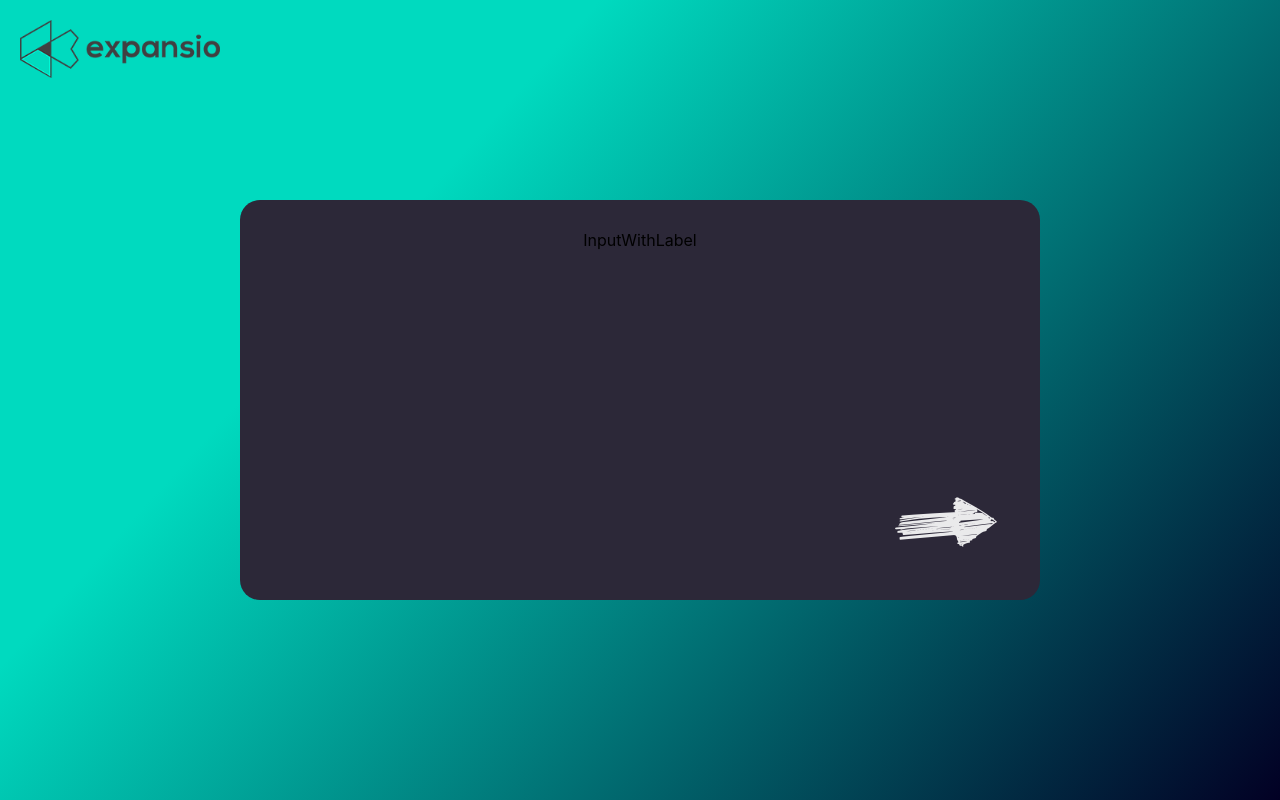
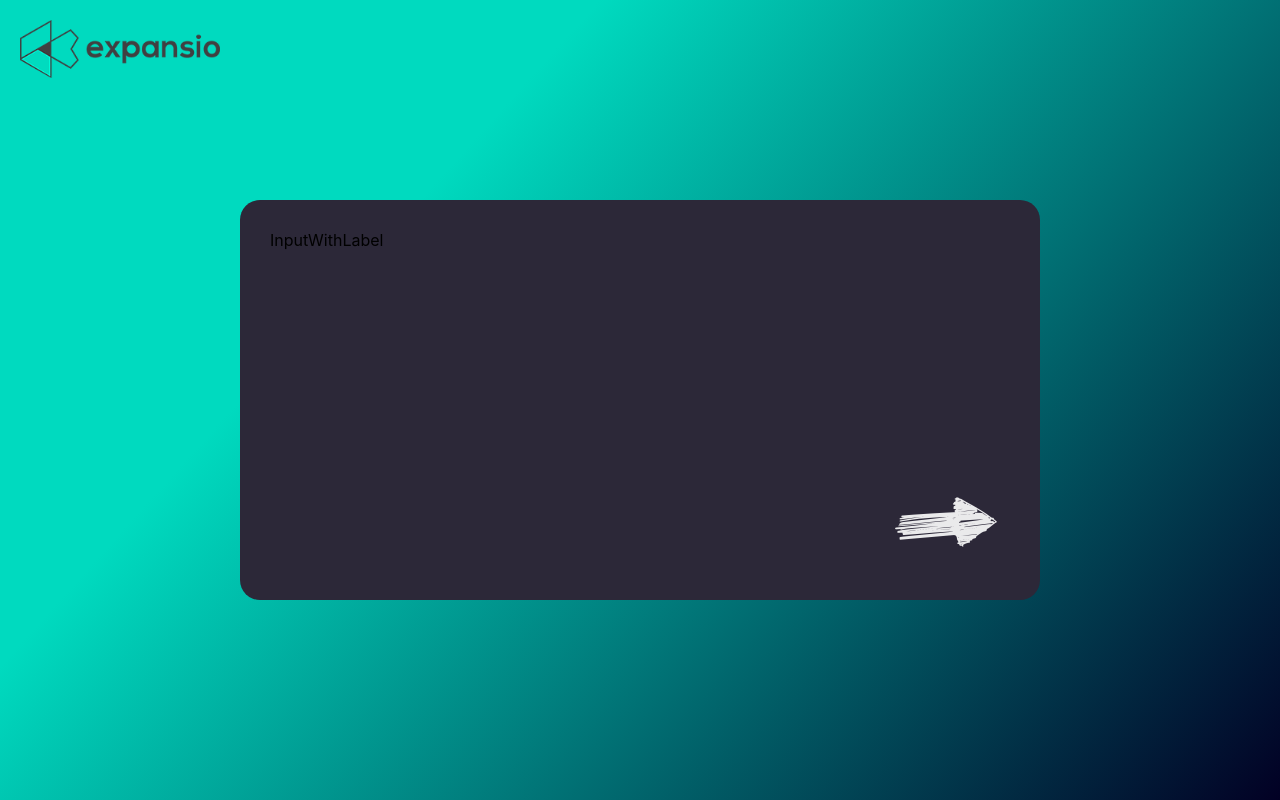
Before and after one commit to wojciechnowaczyk/quizz_app, a React (Create React App) app in the folder quiz_app/: page / in a window 1280 px wide. Built offline with nearby package versions, Linux system fonts and the light colour scheme.

Commit message:
Dashboard routing was implemented

```diff
--- a/quiz_app/package.json
+++ b/quiz_app/package.json
@@ -9,6 +9,7 @@
     "@testing-library/user-event": "^12.1.10",
     "react": "^17.0.2",
     "react-dom": "^17.0.2",
+    "react-router-dom": "^6.0.2",
     "react-scripts": "4.0.3",
     "styled-components": "^5.3.3",
     "web-vitals": "^1.0.1"
--- a/quiz_app/src/App.js
+++ b/quiz_app/src/App.js
@@ -4,9 +4,7 @@
 
 function App() {
   return (
-    <div className="App">
-      <MainScreen />
-    </div>
+    <div className="App" />
   );
 }
 
--- a/quiz_app/src/index.js
+++ b/quiz_app/src/index.js
@@ -3,11 +3,17 @@
 import './index.css';
 import App from './App';
 import reportWebVitals from './reportWebVitals';
+import { BrowserRouter } from "react-router-dom";
+import Navigation from './routing';
 
 ReactDOM.render(
   <React.StrictMode>
-    <App />
-  </React.StrictMode>,
+    <BrowserRouter>
+      <Navigation />
+      <App />
+    </BrowserRouter>
+  </React.StrictMode>
+  ,
   document.getElementById('root')
 );
 
--- /dev/null
+++ b/quiz_app/src/routing.js
@@ -0,0 +1,21 @@
+import React from 'react';
+import { Routes, Route } from "react-router-dom";
+import Dashboard from './screens/dashboard';
+import MainScreen from './screens/mainScreen';
+import ManageUsersScreen from './screens/manageUsersScreen';
+import SeeFulffiledQuizzesScreen from './screens/seeFulfilledQuizzesScreen';
+import AddNewQuestionScreen from './screens/addNewQuestionScreen';
+
+function Navigation() {
+    return (
+        <Routes>
+          <Route path="/" element={<MainScreen />} />
+          <Route path="/dashboard" element={<Dashboard />} />
+          <Route path="/dashboard/users" element={<ManageUsersScreen />} />
+          <Route path="/dashboard/quizzes" element={<SeeFulffiledQuizzesScreen />} />
+          <Route path="/dashboard/add-new-question" element={<AddNewQuestionScreen />} />
+        </Routes>
+    );
+  }
+
+  export default Navigation;
--- /dev/null
+++ b/quiz_app/src/screens/addNewQuestionScreen.js
@@ -0,0 +1,9 @@
+import React from 'react';
+
+const AddNewQuestionScreen = () =>{
+    return(
+        <p>AddNewQuestionScreen</p>
+    )
+}
+
+export default AddNewQuestionScreen;
--- /dev/null
+++ b/quiz_app/src/screens/dashboard.js
@@ -0,0 +1,15 @@
+import React from 'react';
+import { Link } from 'react-router-dom';
+
+const Dashboard = () =>{
+    return(
+        <>
+            <p>Dashboard</p>
+            <Link to="./quizzes">Manage Quizzes</Link>
+            <Link to="./users">Manage Useres</Link>
+            <Link to="./add-new-question">Add new question</Link>
+        </>
+    )
+}
+
+export default Dashboard;
--- /dev/null
+++ b/quiz_app/src/screens/manageUsersScreen.js
@@ -0,0 +1,9 @@
+import React from 'react';
+
+const ManageUsersScreen = () =>{
+    return(
+        <p>ManageUsersScreen</p>
+    )
+}
+
+export default ManageUsersScreen;
--- /dev/null
+++ b/quiz_app/src/screens/seeFulfilledQuizzesScreen.js
@@ -0,0 +1,9 @@
+import React from 'react';
+
+const SeeFulffiledQuizzesScreen = () =>{
+    return(
+        <p>See Fullfiled Quizzes Screen</p>
+    )
+}
+
+export default SeeFulffiledQuizzesScreen;
```
Also changed, not shown: 2 other files (tests, documents, lock files or other folders).
